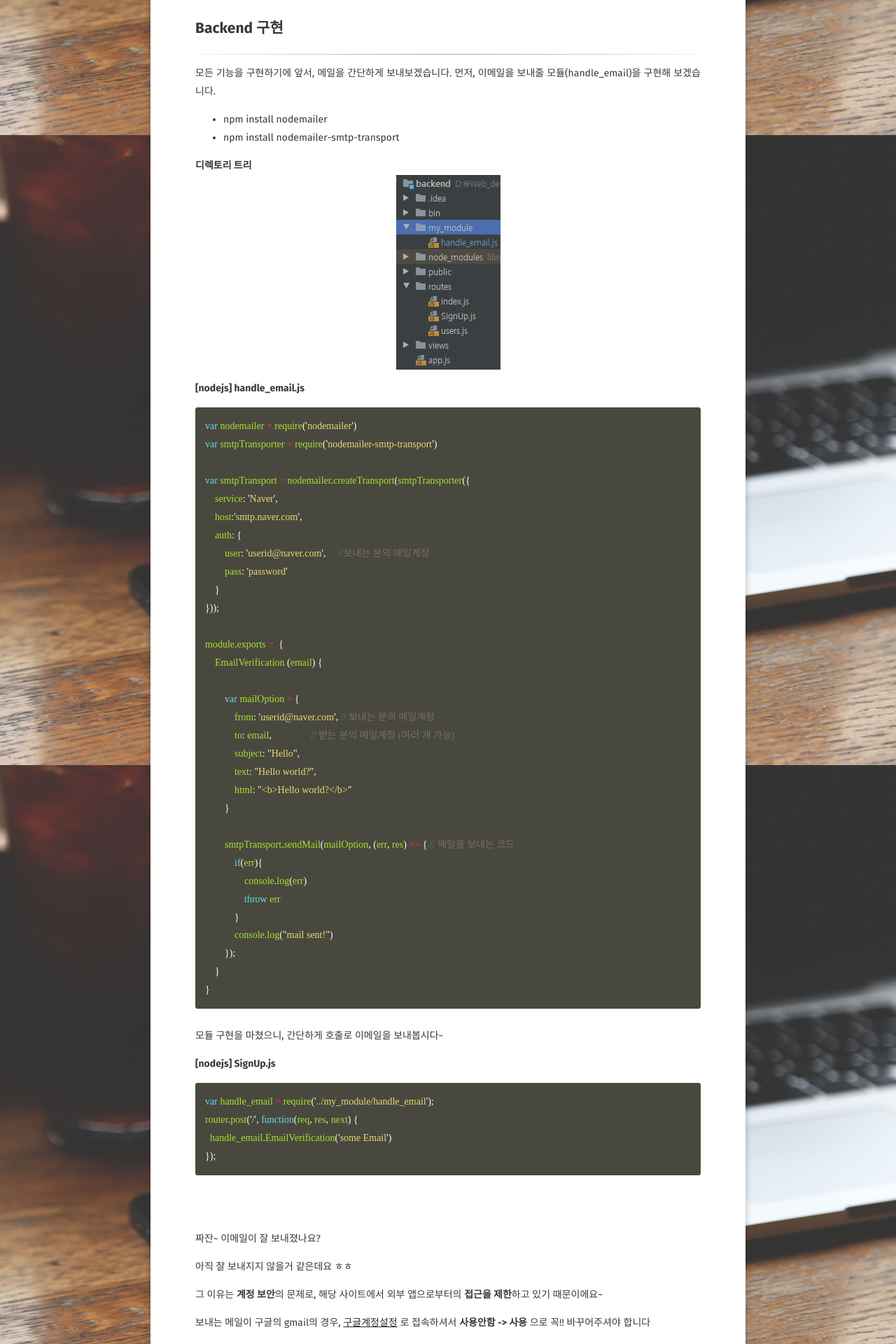
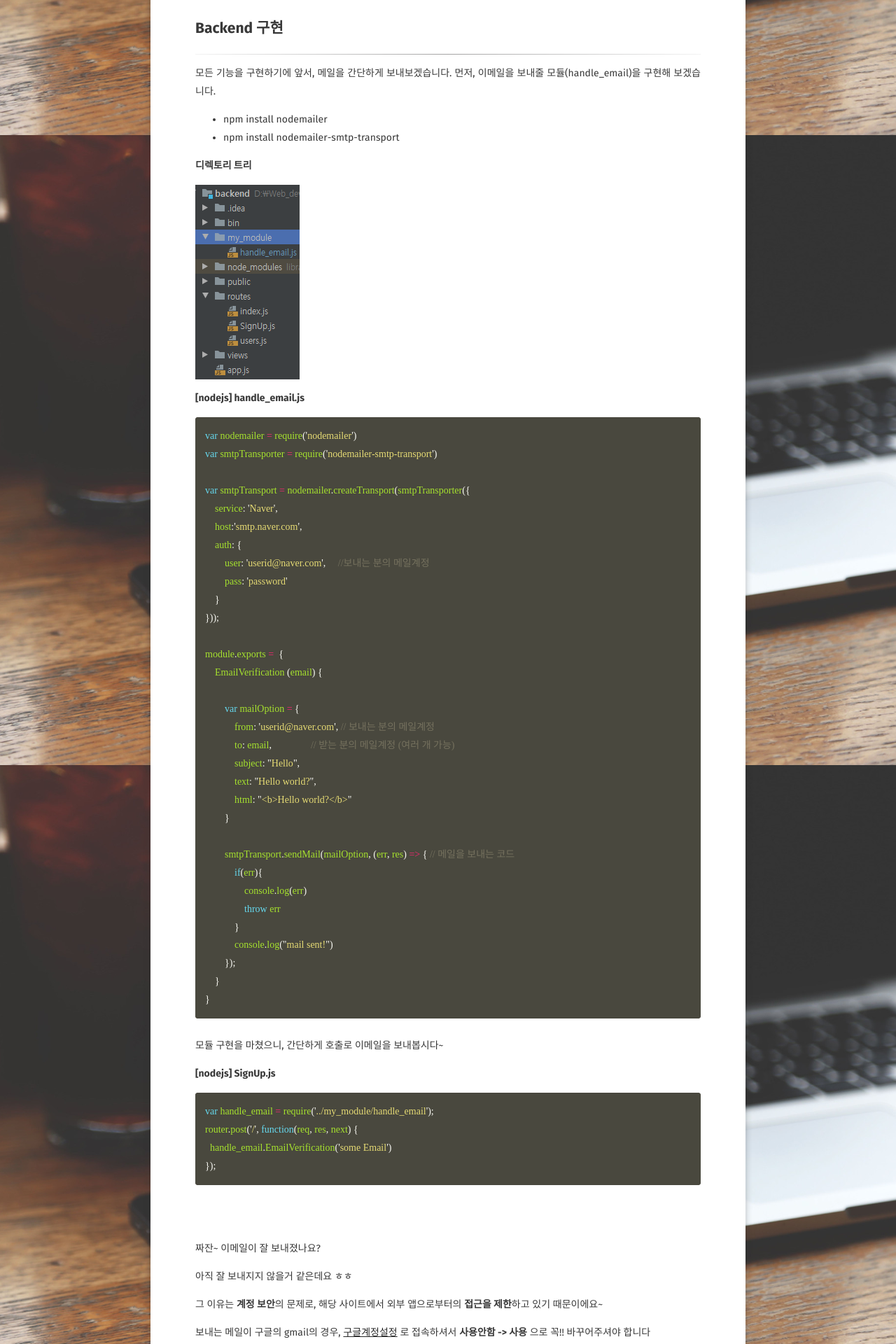
Before and after one commit to plan5886/plan5886.github.io, a Jekyll site: the page built from _posts/2019-12-15-[nodejs]nodemailer with naver.md, in a window 1280 px wide. Shown: the part 1607-3527 px from the top of the page at 70% size. Built offline with Jekyll 4.4.1, drawn with Linux system fonts in a browser that asks for light colours; some web fonts are replaced; comment, search, counter and statistics services are not loaded.

Commit message:
Update 2019-12-15-[nodejs]nodemailer with naver.md

```diff
--- a/_posts/2019-12-15-[nodejs]nodemailer with naver.md
+++ b/_posts/2019-12-15-[nodejs]nodemailer with naver.md
@@ -53,7 +53,9 @@ this.$http.post('/api/SignUp', { // 회원가입 버튼 클릭시 호출
 
 **디렉토리 트리**
 <br>
-<img src="https://plan5886.github.io/assets/img/2019-12-15/img_folder.png" style="display:block">
+<div style="overflow: hidden">
+<img src="https://plan5886.github.io/assets/img/2019-12-15/img_folder.png" style="display:block; float:left">
+</div>
 
 
 
```
